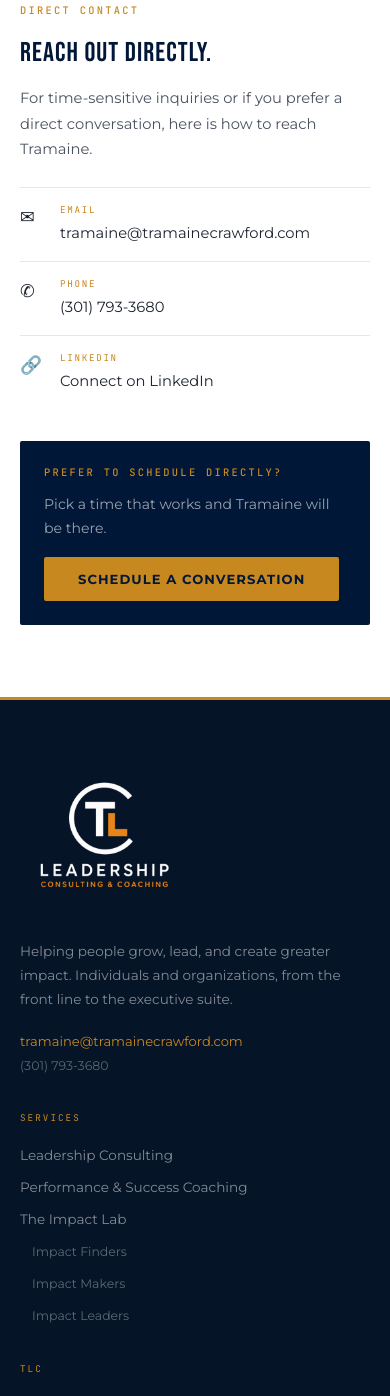
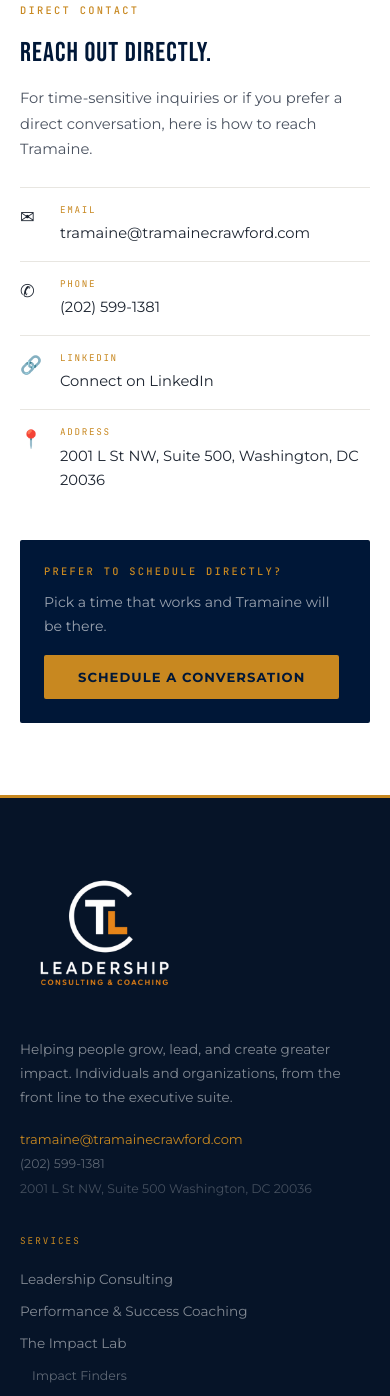
Before and after one commit to avelez94/TLC, a Next.js app: page /contact in a window 390 px wide. Shown: the part 1268-2664 px from the top of the page. Built offline with nearby package versions, Linux system fonts and the light colour scheme.

Commit message:
Update phone, add address to footer and contact page

```diff
--- a/src/app/(public)/contact/page.tsx
+++ b/src/app/(public)/contact/page.tsx
@@ -79,8 +79,9 @@ export default function Contact() {
               <p style={{ color: 'var(--slate)', fontSize: '0.92rem', lineHeight: 1.75, marginBottom: '1.5rem' }}>For time-sensitive inquiries or if you prefer a direct conversation, here is how to reach Tramaine.</p>
               {[
                 { icon: '✉', label: 'Email', value: 'tramaine@tramainecrawford.com', href: 'mailto:tramaine@tramainecrawford.com' },
-                { icon: '✆', label: 'Phone', value: '(301) 793-3680', href: 'tel:+13017933680' },
+                { icon: '✆', label: 'Phone', value: '(202) 599-1381', href: 'tel:+12025991381' },
                 { icon: '🔗', label: 'LinkedIn', value: 'Connect on LinkedIn', href: 'https://www.linkedin.com/in/mrcrawfordceo/' },
+                { icon: '📍', label: 'Address', value: '2001 L St NW, Suite 500, Washington, DC 20036', href: 'https://maps.google.com/?q=2001+L+St+NW+Suite+500+Washington+DC+20036' },
               ].map(({ icon, label, value, href }) => (
                 <div key={label} style={{ display: 'flex', alignItems: 'flex-start', gap: '1rem', padding: '1rem 0', borderTop: '1px solid var(--mist)' }}>
                   <span style={{ fontSize: '1.1rem', minWidth: '1.5rem' }} aria-hidden="true">{icon}</span>
--- a/src/components/Footer.tsx
+++ b/src/components/Footer.tsx
@@ -13,7 +13,8 @@ export default function Footer() {
             </p>
             <div style={{ marginTop: '1.25rem', display: 'flex', flexDirection: 'column', gap: '0.35rem' }}>
               <a href="mailto:tramaine@tramainecrawford.com" style={{ color: 'var(--gold)', fontSize: '0.82rem' }}>tramaine@tramainecrawford.com</a>
-              <span style={{ color: 'rgba(255,255,255,0.35)', fontSize: '0.78rem' }}>(301) 793-3680</span>
+              <a href="tel:+12025991381" style={{ color: 'rgba(255,255,255,0.35)', fontSize: '0.78rem' }}>(202) 599-1381</a>
+              <span style={{ color: 'rgba(255,255,255,0.25)', fontSize: '0.78rem', lineHeight: 1.6 }}>2001 L St NW, Suite 500{'\n'}Washington, DC 20036</span>
             </div>
           </div>
           <div>
```
